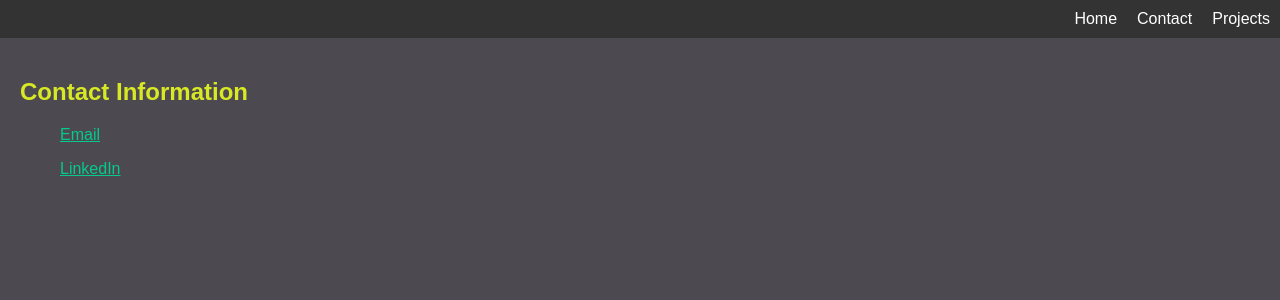
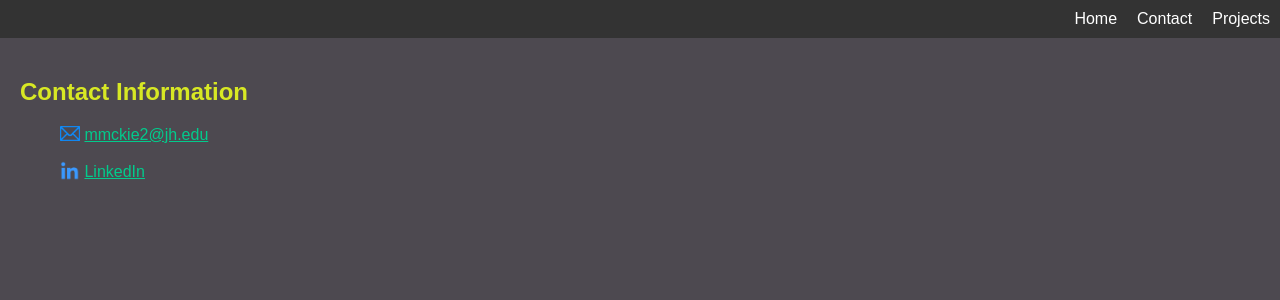
Before and after one commit to mmmckie/jhu_software_concepts, a Flask app: page /contact in a window 1280 px wide. Shown: the top 300 px of the page. Run offline with Flask 3, Linux system fonts and the light colour scheme.

Commit message:
Added contact icons and formatting, added css formatting for list elements on publications

```diff
--- a/module_1/board/static/style.css
+++ b/module_1/board/static/style.css
@@ -50,7 +50,45 @@ h1, h2, b {
     border-radius: 200px; /* Setting corner radius to crop black corners in pic */
 }
 
+.email_icon img {
+    width: 20px;        /* Control width */
+    height: auto;        /* Keeps aspect ratio */
+    filter: invert(29%) sepia(93%) saturate(1900%) hue-rotate(190deg);
+}
+
+.email_icon {
+    display: inline-block;
+    vertical-align: middle;
+}
+
+.linkedin_icon img {
+    width: 20px;        /* Control width */
+    height: 20px;        /* Force to be square */
+    filter: invert(29%) sepia(93%) saturate(1900%) hue-rotate(190deg);
+}
+
+.linkedin_icon {
+    display: inline-block;
+    vertical-align: middle;
+}
+
 /* Setting hyperlink color */
 a {
     color: #02cb8c;
 }
+
+/* Shrinking whitespace a bit between paragraphs within a list item */
+li p {
+    margin-bottom: 4px;
+    margin-top: 4px;
+}
+
+/* Add extra space after last paragraph in each list item */
+li p:last-child {
+    margin-bottom: 30px;
+}
+
+/* Remove extra space after very last list item */
+ul li:last-child {
+    margin-bottom: 0;
+}
--- a/module_1/board/templates/pages/contact.html
+++ b/module_1/board/templates/pages/contact.html
@@ -3,7 +3,17 @@
 {% block content %}
 <h2>Contact Information</h2>
 <ul>
-    <p><a href="mailto:mmckie2@jh.edu">Email</p>
-    <p><a href="https://www.linkedin.com/in/max-mckie-a086a0140/">LinkedIn</a></p>
+    <p>
+        <div class="email_icon">
+            <img src="{{ url_for('static', filename='email_icon.webp') }}" alt="email">
+        </div>
+             <a href="mailto:mmckie2@jh.edu">mmckie2@jh.edu</a>
+    </p>
+    <p>
+        <div class="linkedin_icon">
+            <img src="{{ url_for('static', filename='linkedin_icon.webp') }}" alt="linkedin">
+        </div>
+         <a href="https://www.linkedin.com/in/max-mckie-a086a0140/">LinkedIn</a>
+    </p>
 </ul>
 {% endblock %}
```
Also changed, not shown: module_1/board/__init__.py (+0 -12 lines), module_1/board/static/email_icon.webp (added), module_1/board/static/linkedin_icon.webp (added).
